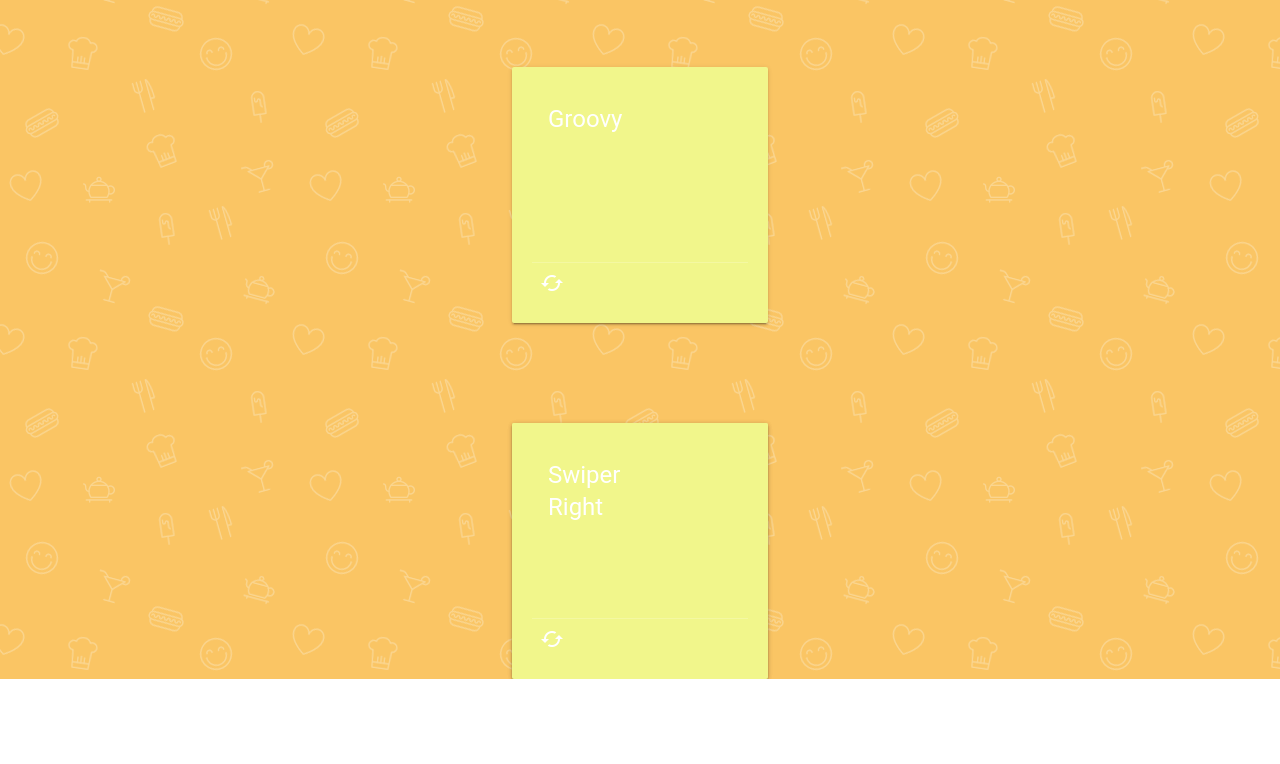
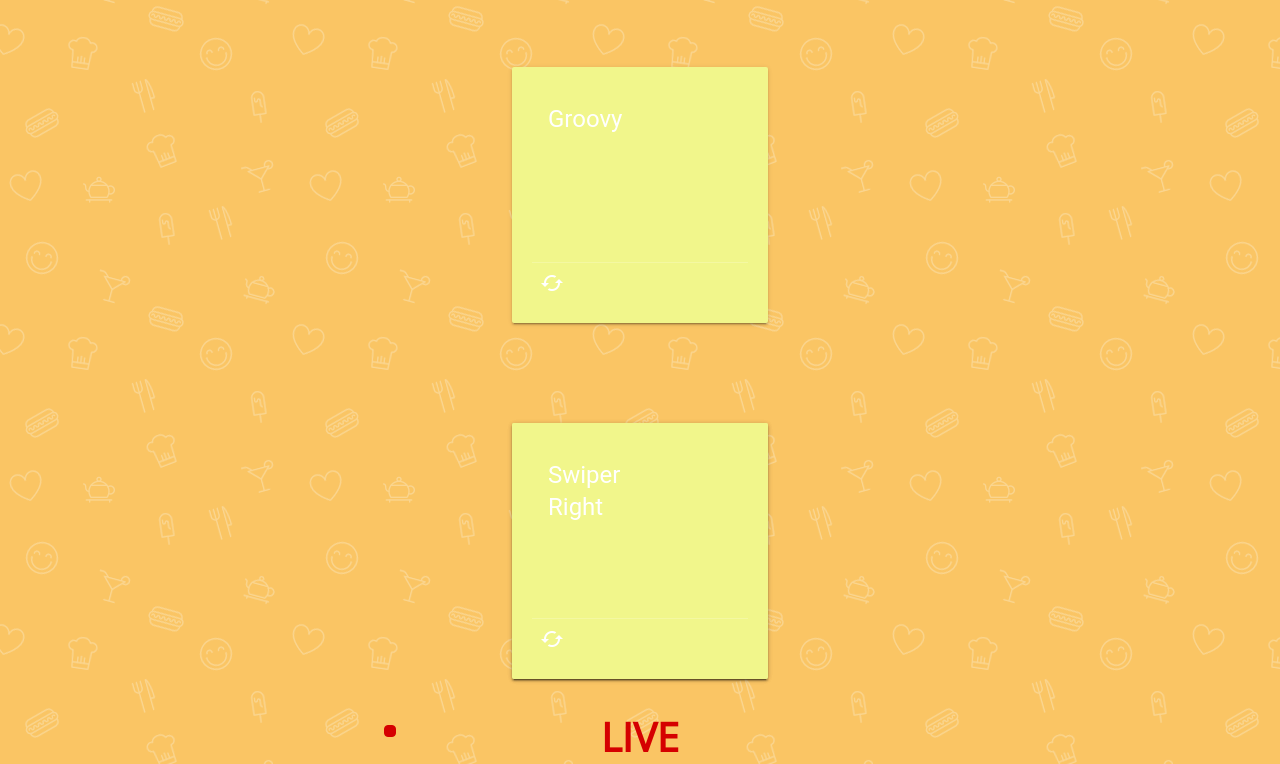
Before and after one commit to hariKarthic/CSSFX, a website: page index.html in a window 1280 px wide. Shown: the part 2249-3013 px from the top of the page. Before the commit the page ends 2928 px from the top, so only its background shows below. Drawn offline with nearby package versions, Linux system fonts and the light colour scheme.

Commit message:
added LIVE text effects'

```diff
--- a/css/styles.css
+++ b/css/styles.css
@@ -3,6 +3,7 @@ body{
     padding:0;
     background:url('../assets/food.png') repeat #fff;
     font-family:"Open sans",Arial,sans-serif;
+    font-size:16px;
 }
 
 .panel{
@@ -41,6 +42,9 @@ body{
     position: relative;
     margin:0 auto;
     width:256px;
+    height:256px;
+    display: flex;
+    flex-direction:column;
 }
 
 .duo_top{
@@ -56,6 +60,50 @@ body{
     z-index:300;
 }
 
+.text-effects{
+    text-align: center;
+    margin:20px 0px;
+    text-transform:uppercase;
+}
+
+.text-effects {
+    margin:36px 0;
+}
+
+ .live{
+    font-size:2.5em;
+    color: #d50000;
+    font-weight: bold;
+    position: relative;
+
+
+}
+
+.live:before{
+    content:"";
+    display:block;
+    border:1px solid #d50000;
+    background:#d50000;
+    width:10px;
+    height:10px;
+    position:relative;
+    top:10px;
+    left:30%;
+    animation-name:livepulse;
+    animation-duration: 1200ms;
+    animation-iteration-count: infinite;
+    animation-timing-function: linear;
+}
+
+@keyframes livepulse {
+    0%,100%{
+        border-radius:50%;
+    }
+
+    50%{
+        border-radius: 0;
+    }
+}
 
 
 
@@ -102,7 +150,7 @@ body{
     animation-iteration-count: infinite;
     animation-direction: alternate;
     animation-duration: 1.5s;
-    animation-timing-function: ease-in;
+    animation-timing-function: linear;
 
 }
 
--- a/index.html
+++ b/index.html
@@ -126,6 +126,12 @@
         </div>
 
 
+        <section class="text-effects">
+            <div class="live" >Live</div>
+        </section>
+
+
+
 
     </div>
 </section>
```
